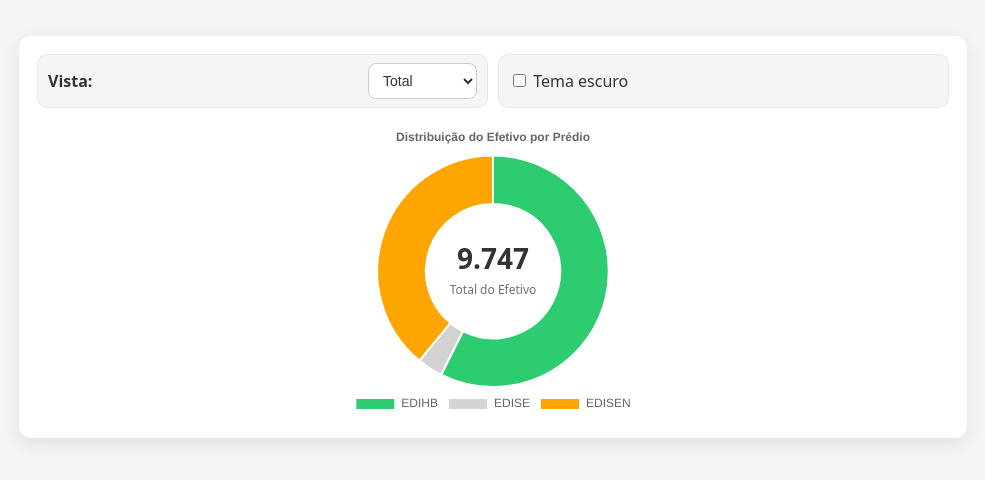
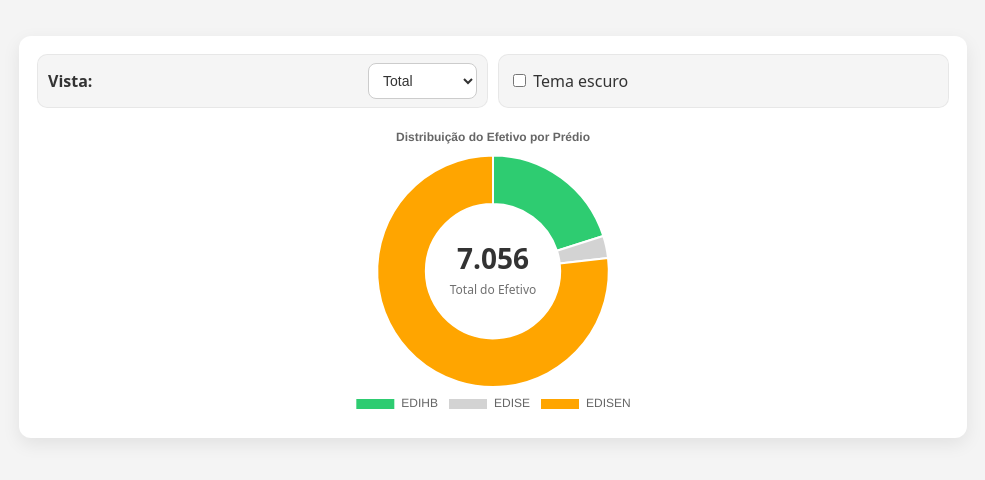
Before and after one commit to ygorkarateca/efeitoPredios, a plain HTML site: page index.html in a window 1280 px wide. Shown: the whole page, without its empty margins (147-1132 px from the left). Drawn offline with nearby package versions, Linux system fonts and the light colour scheme.

Commit message:
Update index.html

```diff
--- a/index.html
+++ b/index.html
@@ -174,9 +174,9 @@
       temaEscuro: false,
       categories: ['Empregado', 'Funcionário', 'Visitante'],
       buildingData: [
-        [5000, 416, 179],  // EDIHB: Empregado, Funcionário, Visitante
-        [50, 280, 17],    // EDISE
-        [2877, 685, 243] // EDISEN
+        [763, 473, 181],  // EDIHB: Empregado, Funcionário, Visitante
+        [9, 194, 15],    // EDISE
+        [3379, 1769, 273] // EDISEN
       ],
       colors: ['#2ECC71', '#D3D3D3', '#FFA500']
     };
```
